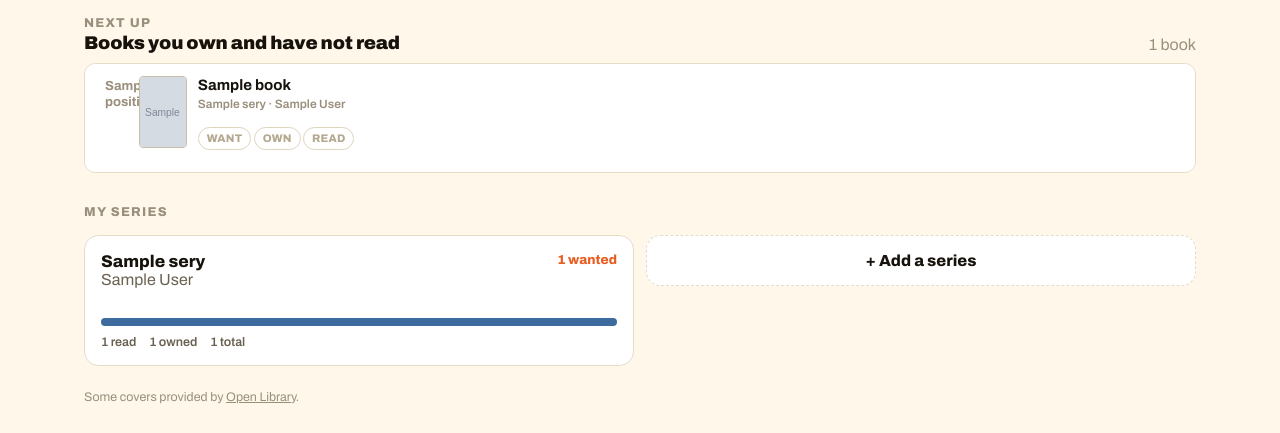
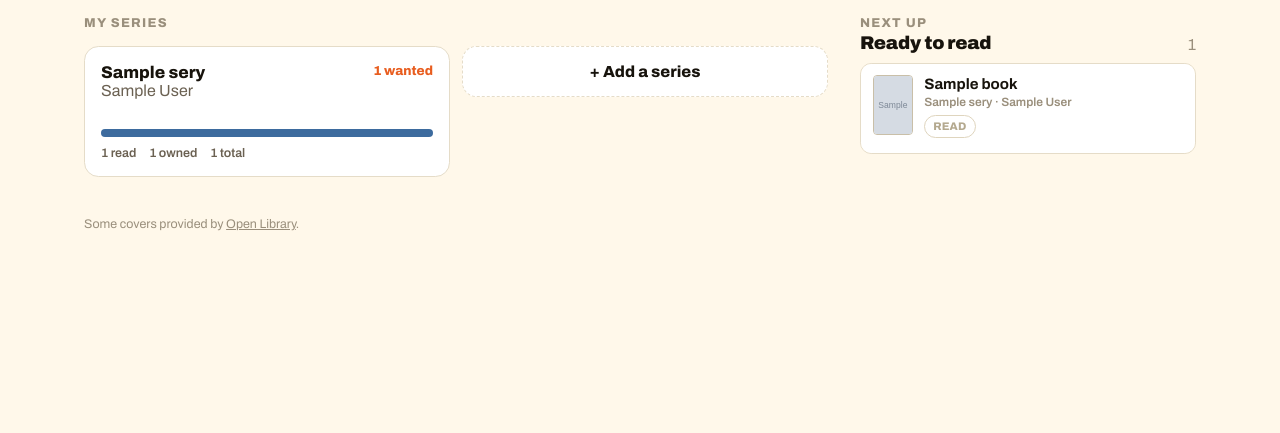
Before and after one commit to Singletoned/shelfpath, a Python web app: template templates/index.html in a window 1280 px wide. Shown: the part 70-503 px from the top of the page. Run offline with Jinja, Linux system fonts and the light colour scheme; the template is opened without the code that fills it: most values are stand-ins (such as "Sample title", 1, 10 or a date in 2020); grey boxes marked "Sample" are stand-in pictures.

Commit message:
Move Next up beside Shelf

```diff
--- a/templates/_book_ui.html
+++ b/templates/_book_ui.html
@@ -1,4 +1,5 @@
-{% macro cover(book) %} {% if book.cover_url %}
+{% macro cover(book) %}
+{% if book.cover_url %}
 <img
   class="cover"
   src="{{ book.cover_url }}"
@@ -8,116 +9,59 @@
 />
 {% else %}
 <div class="cover-placeholder" aria-label="No cover available">cover</div>
-{% endif %} {% endmacro %} {% macro state_controls(book, state_url=None,
-next_url=None, read_only=False) %}
+{% endif %}
+{% endmacro %}
+
+{% macro state_controls(book, state_url=None, next_url=None, read_only=False, include_wanted=True, include_owned=True) %}
 <form
   class="chip-row"
-  {%
-  if
-  state_url
-  %}
+  {% if state_url %}
   data-book-state-url="{{ state_url }}"
   data-status-chips
   data-read-only="{{ read_only }}"
   method="post"
   action="{{ state_url }}?next={{ next_url }}"
-  {%
-  else
-  %}
+  {% else %}
   aria-label="Example book status"
-  {%
-  endif
-  %}
+  {% endif %}
 >
+  {% if include_wanted %}
   <label>
     <input
       class="chip-input"
-      {%
-      if
-      state_url
-      %}data-status="wanted"
-      {%
-      endif
-      %}
+      {% if state_url %}data-status="wanted"{% endif %}
       type="checkbox"
       name="wanted"
-      {%
-      if
-      book.wanted
-      %}checked{%
-      endif
-      %}
-      {%
-      if
-      not
-      state_url
-      %}disabled{%
-      endif
-      %}
+      {% if book.wanted %}checked{% endif %}
+      {% if not state_url %}disabled{% endif %}
     />
     <span class="chip want">WANT</span>
   </label>
+  {% endif %}
+  {% if include_owned %}
   <label>
     <input
       class="chip-input"
-      {%
-      if
-      state_url
-      %}data-status="owned"
-      {%
-      endif
-      %}
+      {% if state_url %}data-status="owned"{% endif %}
       type="checkbox"
       name="owned"
-      {%
-      if
-      book.owned
-      %}checked{%
-      endif
-      %}
-      {%
-      if
-      not
-      state_url
-      %}disabled{%
-      endif
-      %}
+      {% if book.owned %}checked{% endif %}
+      {% if not state_url %}disabled{% endif %}
     />
     <span class="chip own">OWN</span>
   </label>
+  {% endif %}
   <label>
     <input
       class="chip-input"
-      {%
-      if
-      state_url
-      %}data-status="read"
-      {%
-      endif
-      %}
+      {% if state_url %}data-status="read"{% endif %}
       type="checkbox"
       name="read"
-      {%
-      if
-      book.read
-      %}checked{%
-      endif
-      %}
-      {%
-      if
-      not
-      state_url
-      %}disabled{%
-      endif
-      %}
+      {% if book.read %}checked{% endif %}
+      {% if not state_url %}disabled{% endif %}
     />
     <span class="chip read">READ</span>
   </label>
-  {% if state_url %}<span
-    class="save-status"
-    aria-live="polite"
-    data-save-status
-  ></span
-  >{% endif %}
+  {% if state_url %}<span class="save-status" aria-live="polite" data-save-status></span>{% endif %}
 </form>
 {% endmacro %}
--- a/templates/base.html
+++ b/templates/base.html
@@ -353,8 +353,13 @@
         gap: 0.8rem;
       }
 
+      .shelf-layout {
+        display: grid;
+        gap: 2rem;
+      }
+
       .next-up {
-        margin-bottom: 2rem;
+        min-width: 0;
       }
 
       .section-heading {
@@ -380,8 +385,30 @@
         overflow: hidden;
       }
 
+      .next-up-list .book-row {
+        grid-template-columns: 2.5rem minmax(0, 1fr);
+        padding: 0.65rem 0.75rem;
+      }
+
       .next-up-list .book-row:last-child {
         border-bottom: 0;
+      }
+
+      .next-up-list .cover,
+      .next-up-list .cover-placeholder {
+        width: 2.5rem;
+      }
+
+      .next-up-list .book-main {
+        min-height: 3.85rem;
+      }
+
+      .next-up-list .chip-row {
+        margin-top: 0.1rem;
+      }
+
+      .next-up-list .chip-row label {
+        min-height: 2rem;
       }
 
       .book-title a {
@@ -1302,6 +1329,23 @@
       }
 
       @media (min-width: 760px) {
+        .shelf-layout {
+          align-items: start;
+          grid-template-columns: minmax(0, 1fr) minmax(16rem, 21rem);
+        }
+
+        .next-up {
+          grid-column: 2;
+          grid-row: 1;
+          position: sticky;
+          top: 1rem;
+        }
+
+        .shelf-series {
+          grid-column: 1;
+          grid-row: 1;
+        }
+
         .splash-page {
           grid-template-columns: minmax(0, 1.15fr) minmax(23rem, 0.85fr);
           margin-top: 4.5rem;
--- a/templates/index.html
+++ b/templates/index.html
@@ -1,43 +1,9 @@
-{% extends "base.html" %} {% import "_book_ui.html" as book_ui %} {% block title
-%}Shelf · Shelfpath{% endblock title %} {% block content %} {% if next_up %}
-<section class="next-up" aria-labelledby="next-up-title">
-  <div class="section-heading">
-    <div>
-      <p class="overline">Next up</p>
-      <h2 id="next-up-title">Books you own and have not read</h2>
-    </div>
-    <span class="faint"
-      >{{ next_up | length }} book{% if next_up | length != 1 %}s{% endif
-      %}</span
-    >
-  </div>
-  <div class="next-up-list">
-    {% for item in next_up %}
-    <article class="book-row">
-      <span class="book-number">{{ item.book.position }}</span>
-      {{ book_ui.cover(item.book) }}
-      <div class="book-main">
-        <div>
-          <div class="book-title">
-            <a href="{{ url_for('series', series_id=item.series.id) }}"
-              >{{ item.book.title }}</a
-            >
-          </div>
-          <div class="book-meta">
-            {{ item.series.title }}{% if item.book.author and item.book.author
-            != item.series.author %} · {{ item.book.author }}{% endif %}
-          </div>
-        </div>
-        {{ book_ui.state_controls(item.book, url_for('book_state',
-        book_key=item.book['key']), url_for('index'), library.current_list.role
-        == 'viewer') }}
-      </div>
-    </article>
-    {% endfor %}
-  </div>
-</section>
-{% endif %}
+{% extends "base.html" %} {% import "_book_ui.html" as book_ui %}
+{% block title %}Shelf · Shelfpath{% endblock title %} {% block content %}
+<div class="shelf-layout">
+  <section class="shelf-series" aria-labelledby="my-series-title">
     <p class="overline">My series</p>
+    <h2 class="visually-hidden" id="my-series-title">My series</h2>
     <ul class="cards">
       {% for series in library.series %}
       <li>
@@ -54,11 +20,10 @@
             </div>
             <div class="wanted-count">{{ series.wanted_count }} wanted</div>
           </div>
-      {% set read_percent = (series.read_count / series.book_count * 100) if
-      series.book_count else 0 %} {% set owned_unread = series.owned_count -
-      series.read_count %} {% if owned_unread < 0 %}{% set owned_unread = 0 %}{%
-      endif %} {% set owned_percent = (owned_unread / series.book_count * 100)
-      if series.book_count else 0 %}
+          {% set read_percent = (series.read_count / series.book_count * 100) if series.book_count else 0 %}
+          {% set owned_unread = series.owned_count - series.read_count %}
+          {% if owned_unread < 0 %}{% set owned_unread = 0 %}{% endif %}
+          {% set owned_percent = (owned_unread / series.book_count * 100) if series.book_count else 0 %}
           <div class="progress-track" aria-hidden="true">
             <div class="progress-read" style="width: {{ read_percent }}%"></div>
             <div class="progress-owned" style="width: {{ owned_percent }}%"></div>
@@ -72,12 +37,36 @@
       </li>
       {% endfor %}
       <li>
-    <a class="card add-series-card" href="{{ url_for('suggest') }}"
-      >+ Add a series</a
-    >
+        <a class="card add-series-card" href="{{ url_for('suggest') }}">+ Add a series</a>
       </li>
     </ul>
-<p class="attribution">
-  Some covers provided by <a href="https://openlibrary.org/">Open Library</a>.
-</p>
+  </section>
+
+  {% if next_up %}
+  <aside class="next-up" aria-labelledby="next-up-title">
+    <div class="section-heading">
+      <div>
+        <p class="overline">Next up</p>
+        <h2 id="next-up-title">Ready to read</h2>
+      </div>
+      <span class="faint">{{ next_up | length }}</span>
+    </div>
+    <div class="next-up-list">
+      {% for item in next_up %}
+      <article class="book-row">
+        {{ book_ui.cover(item.book) }}
+        <div class="book-main">
+          <div>
+            <div class="book-title"><a href="{{ url_for('series', series_id=item.series.id) }}">{{ item.book.title }}</a></div>
+            <div class="book-meta">{{ item.series.title }}{% if item.book.author and item.book.author != item.series.author %} · {{ item.book.author }}{% endif %}</div>
+          </div>
+          {{ book_ui.state_controls(item.book, url_for('book_state', book_key=item.book['key']), url_for('index'), library.current_list.role == 'viewer', include_wanted=False, include_owned=False) }}
+        </div>
+      </article>
+      {% endfor %}
+    </div>
+  </aside>
+  {% endif %}
+</div>
+<p class="attribution">Some covers provided by <a href="https://openlibrary.org/">Open Library</a>.</p>
 {% endblock content %}
```
Also changed, not shown: tests/test_app.py (+7 -2 lines). Lines whose indentation alone changed are shown as unchanged.
